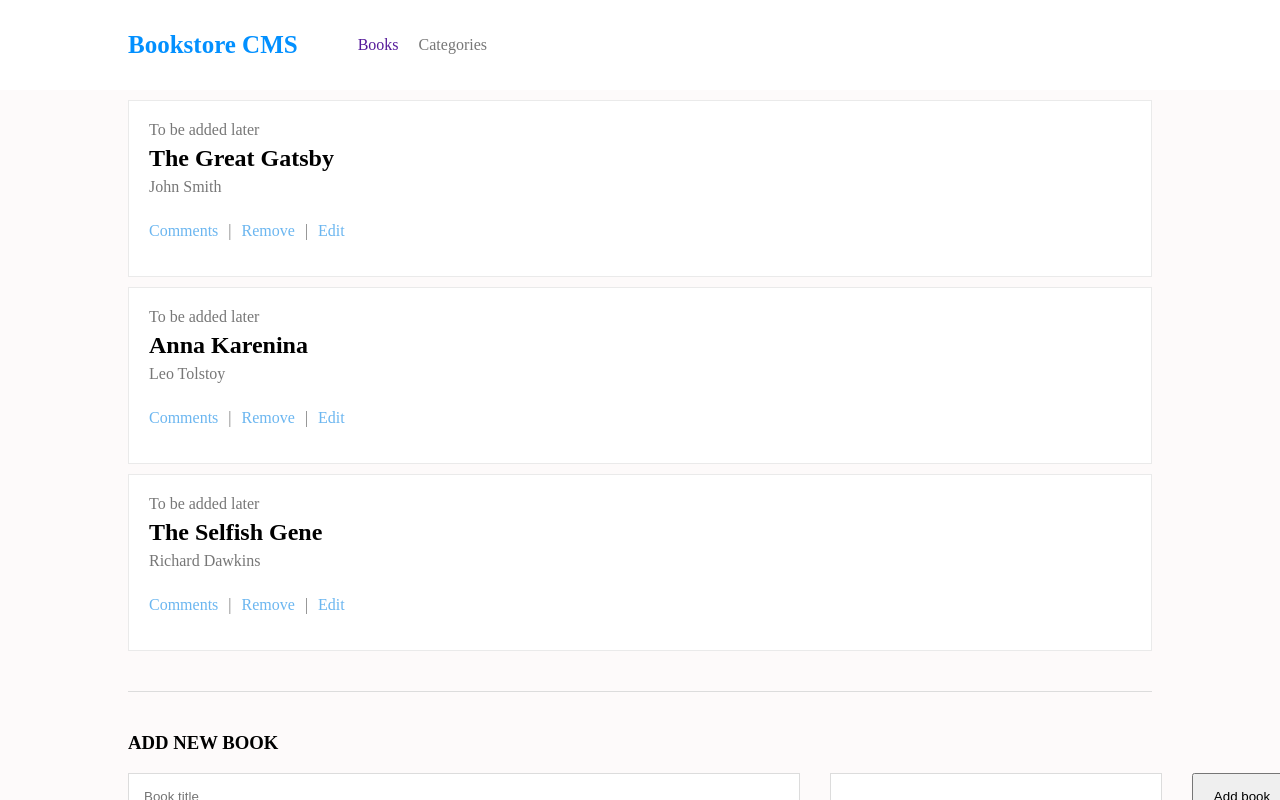
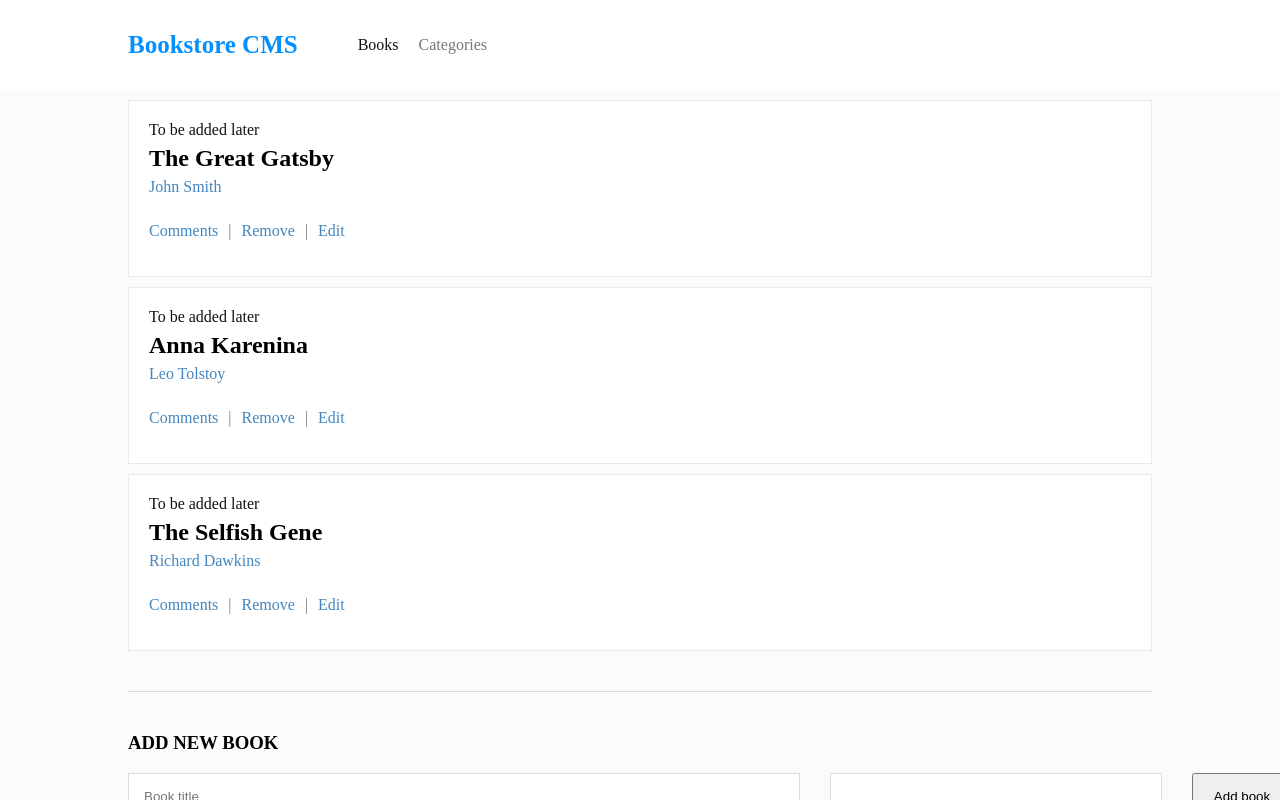
Before and after one commit to jonas-45/Bookstore, a React (Create React App) app: page / in a window 1280 px wide. Built offline with nearby package versions, Linux system fonts and the light colour scheme.

Commit message:
Add styles to page

```diff
--- a/src/styles/index.css
+++ b/src/styles/index.css
@@ -27,7 +27,7 @@ li {
 
 .logo {
   font-size: 25px;
-  color: #0290FF;
+  color: #0290ff;
   font-weight: bolder;
 }
 
@@ -50,11 +50,11 @@ h2 {
 }
 
 .category {
-  color: #777;
+  color: #121212;
 }
 
 .author {
-  color: #777;
+  color: #4386bf;
 }
 
 .book-actions-container {
@@ -65,7 +65,7 @@ h2 {
 }
 
 .book-actions {
-  color: #6bb6f0;
+  color: #4386bf;
   cursor: pointer;
 }
 
@@ -81,7 +81,7 @@ h2 {
 }
 
 .active {
-  color: #551a9a;
+  color: #121212;
 }
 
 .check-status-btn {
```
